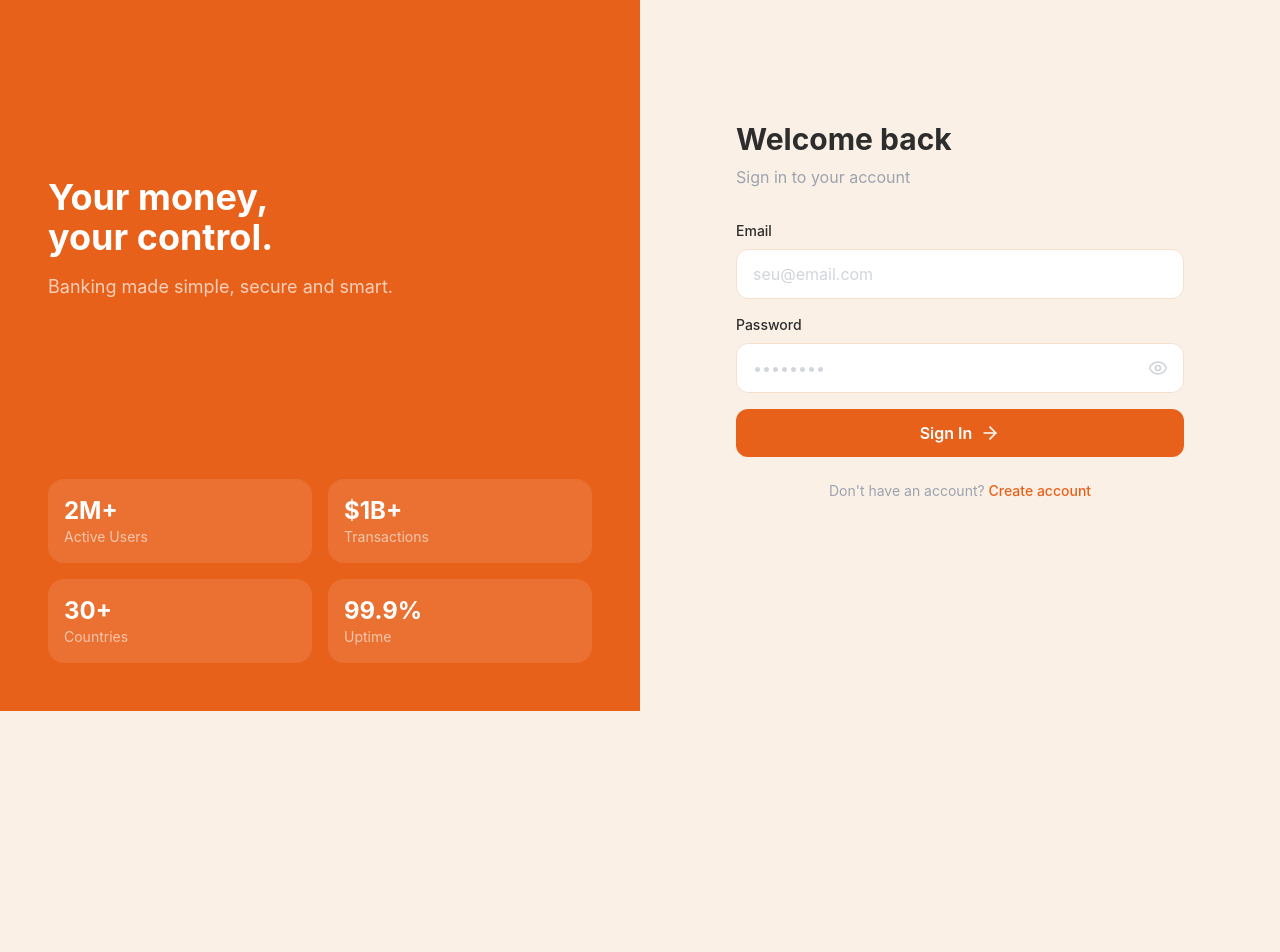
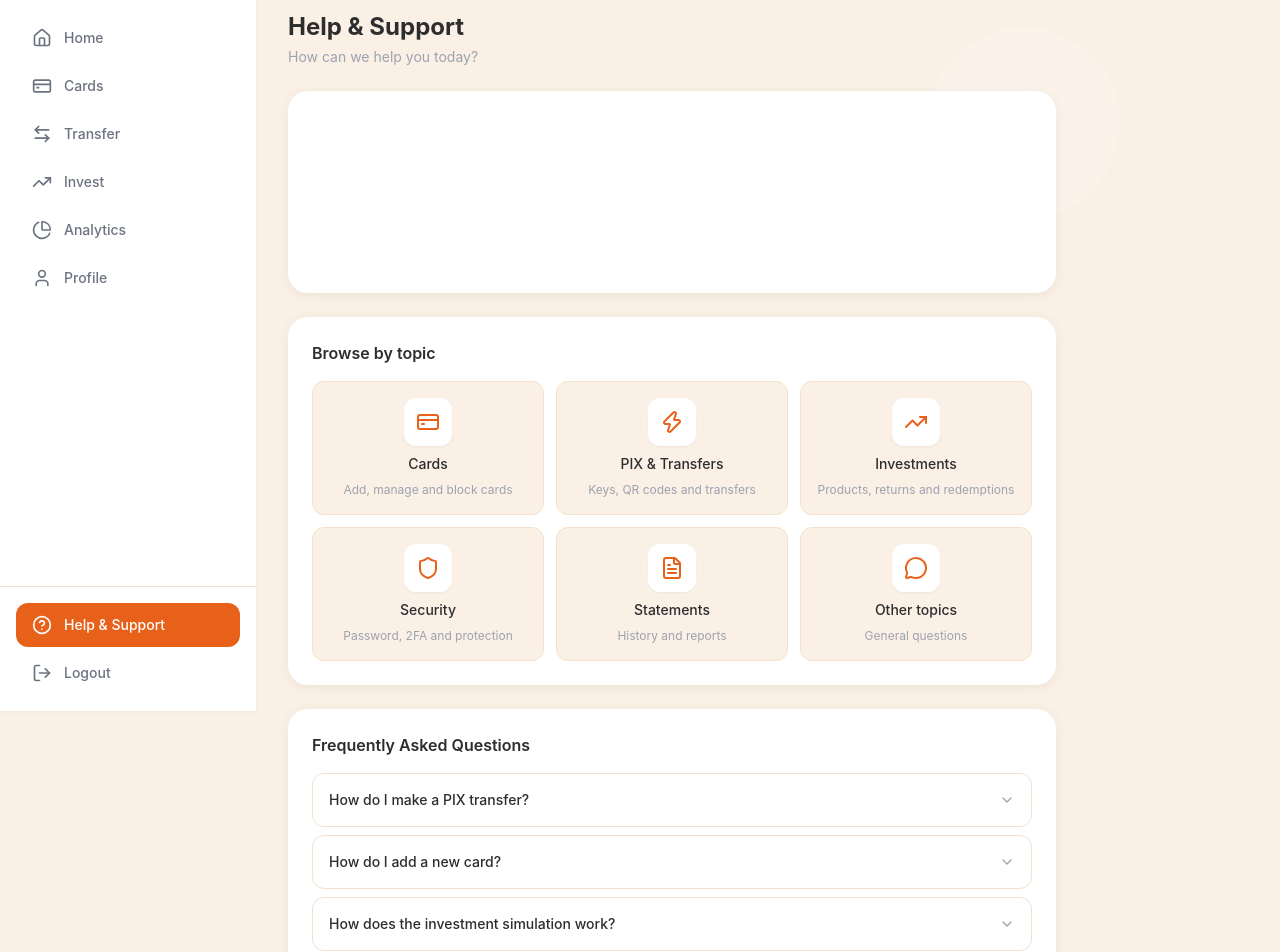
Before and after one commit to LeonardoPigatti/fintech, a React (Vite) app in the folder front/: page /help in a window 1280 px wide. Before the commit this address led to /login. Shown: the part 89-1041 px from the top of the page. Before the commit the page ends 800 px from the top, so only its background shows below. Built offline with nearby package versions, Linux system fonts and the light colour scheme; sample sign-in values are in the browser's storage.

Commit message:
feat: add help and support page with FAQ and contact options

```diff
--- a/front/src/App.tsx
+++ b/front/src/App.tsx
@@ -10,6 +10,7 @@ import ProfilePage from './pages/ProfilePage';
 import AnalyticsPage from './pages/AnalyticsPage';
 import CardsPage from './pages/CardsPage';
 import InvestPage from './pages/InvestPage';
+import HelpPage from './pages/HelpPage';
 
 
 const queryClient = new QueryClient({
@@ -46,6 +47,7 @@ export default function App() {
             <Route path='invest' element={<InvestPage />} />
             <Route path='analytics' element={<AnalyticsPage />} />
             <Route path='profile' element={<ProfilePage />} />
+            <Route path='help' element={<HelpPage />} />
           </Route>
           <Route path='*' element={<Navigate to='/login' replace />} />
         </Routes>
--- a/front/src/components/layout/Sidebar.tsx
+++ b/front/src/components/layout/Sidebar.tsx
@@ -52,10 +52,18 @@ export default function Sidebar() {
       </nav>
 
       <div className='p-4 border-t border-cream-200 space-y-1'>
-        <button className='w-full flex items-center gap-3 px-4 py-3 rounded-xl text-gray-500 hover:text-primary-500 hover:bg-primary-50 transition-all text-sm font-medium'>
+        <NavLink to='/help'
+          className={({ isActive }) =>
+            `w-full flex items-center gap-3 px-4 py-3 rounded-xl transition-all text-sm font-medium ${
+              isActive
+                ? 'bg-primary-500 text-white'
+                : 'text-gray-500 hover:text-primary-500 hover:bg-primary-50'
+            }`
+          }
+        >
           <HelpCircle className='w-5 h-5' />
           Help & Support
-        </button>
+        </NavLink>
         <button onClick={handleLogout}
           className='w-full flex items-center gap-3 px-4 py-3 rounded-xl text-gray-500 hover:text-red-500 hover:bg-red-50 transition-all text-sm font-medium'>
           <LogOut className='w-5 h-5' />
--- /dev/null
+++ b/front/src/pages/HelpPage.tsx
@@ -0,0 +1,142 @@
+import { useState } from 'react';
+import { ChevronDown, ChevronUp, MessageCircle, Phone, Mail, FileText, Shield, CreditCard, Zap, TrendingUp } from 'lucide-react';
+
+const faqs = [
+  {
+    question: 'How do I make a PIX transfer?',
+    answer: 'Go to Transfer & Payments, select the PIX tab, enter the recipient\'s PIX key (email, CPF, phone or random key), enter the amount and confirm.',
+  },
+  {
+    question: 'How do I add a new card?',
+    answer: 'Navigate to My Cards page and click "Add Card". Fill in the card details including type, brand, last four digits and expiry date.',
+  },
+  {
+    question: 'How does the investment simulation work?',
+    answer: 'When you invest, the system applies a daily compound interest rate based on the annual rate of the chosen product. You can redeem at any time and the current value will be credited to your account.',
+  },
+  {
+    question: 'Is my money safe?',
+    answer: 'Yes! All transactions are encrypted with 256-bit SSL. Your data is protected and all operations are logged in our audit system.',
+  },
+  {
+    question: 'How do I share my PIX QR Code?',
+    answer: 'Go to Transfer & Payments, click on the QR Code tab. You will see your personalized QR Code that you can share to receive payments.',
+  },
+  {
+    question: 'How do I view my transaction history?',
+    answer: 'Click on "History" in the sidebar. You can filter by type (deposits, withdrawals, transfers) and search by description or amount.',
+  },
+];
+
+const topics = [
+  { icon: CreditCard, label: 'Cards', description: 'Add, manage and block cards' },
+  { icon: Zap, label: 'PIX & Transfers', description: 'Keys, QR codes and transfers' },
+  { icon: TrendingUp, label: 'Investments', description: 'Products, returns and redemptions' },
+  { icon: Shield, label: 'Security', description: 'Password, 2FA and protection' },
+  { icon: FileText, label: 'Statements', description: 'History and reports' },
+  { icon: MessageCircle, label: 'Other topics', description: 'General questions' },
+];
+
+export default function HelpPage() {
+  const [openFaq, setOpenFaq] = useState<number | null>(null);
+
+  return (
+    <div className='space-y-6 max-w-3xl'>
+      <div>
+        <h1 className='text-2xl font-bold text-dark-800'>Help & Support</h1>
+        <p className='text-gray-400 text-sm mt-1'>How can we help you today?</p>
+      </div>
+
+      {/* Search */}
+      <div className='relative'>
+        <div className='card p-8 bg-primary-500 text-white text-center'>
+          <div className='absolute top-0 right-0 w-48 h-48 bg-white/10 rounded-full -translate-y-16 translate-x-16' />
+          <div className='relative'>
+            <h2 className='text-2xl font-bold mb-2'>How can we help?</h2>
+            <p className='text-white/70 mb-6'>Search our help center or browse topics below</p>
+            <input
+              type='text'
+              placeholder='Search for help...'
+              className='w-full max-w-md bg-white/20 border border-white/30 rounded-xl px-4 py-3 text-white placeholder-white/60 focus:outline-none focus:bg-white/30 transition-colors'
+            />
+          </div>
+        </div>
+      </div>
+
+      {/* Topics */}
+      <div className='card p-6'>
+        <h3 className='font-semibold text-dark-800 mb-4'>Browse by topic</h3>
+        <div className='grid grid-cols-3 gap-3'>
+          {topics.map(({ icon: Icon, label, description }) => (
+            <button key={label}
+              className='flex flex-col items-center gap-2 p-4 rounded-xl bg-cream-100 hover:bg-primary-50 hover:border-primary-200 border border-cream-200 transition-all card-hover text-center'>
+              <div className='w-12 h-12 rounded-xl bg-white flex items-center justify-center shadow-sm'>
+                <Icon className='w-6 h-6 text-primary-500' />
+              </div>
+              <p className='text-sm font-medium text-dark-800'>{label}</p>
+              <p className='text-xs text-gray-400'>{description}</p>
+            </button>
+          ))}
+        </div>
+      </div>
+
+      {/* FAQ */}
+      <div className='card p-6'>
+        <h3 className='font-semibold text-dark-800 mb-4'>Frequently Asked Questions</h3>
+        <div className='space-y-2'>
+          {faqs.map((faq, i) => (
+            <div key={i} className='border border-cream-200 rounded-xl overflow-hidden'>
+              <button
+                onClick={() => setOpenFaq(openFaq === i ? null : i)}
+                className='w-full flex items-center justify-between p-4 text-left hover:bg-cream-50 transition-colors'>
+                <p className='text-sm font-medium text-dark-800 pr-4'>{faq.question}</p>
+                {openFaq === i
+                  ? <ChevronUp className='w-4 h-4 text-primary-500 shrink-0' />
+                  : <ChevronDown className='w-4 h-4 text-gray-400 shrink-0' />}
+              </button>
+              {openFaq === i && (
+                <div className='px-4 pb-4 border-t border-cream-200'>
+                  <p className='text-sm text-gray-500 pt-3'>{faq.answer}</p>
+                </div>
+              )}
+            </div>
+          ))}
+        </div>
+      </div>
+
+      {/* Contact */}
+      <div className='card p-6'>
+        <h3 className='font-semibold text-dark-800 mb-4'>Still need help?</h3>
+        <div className='grid grid-cols-3 gap-4'>
+          <button className='flex flex-col items-center gap-3 p-5 rounded-xl bg-cream-100 hover:bg-primary-50 border border-cream-200 hover:border-primary-200 transition-all card-hover'>
+            <div className='w-12 h-12 rounded-full bg-primary-500 flex items-center justify-center'>
+              <MessageCircle className='w-6 h-6 text-white' />
+            </div>
+            <div className='text-center'>
+              <p className='text-sm font-medium text-dark-800'>Live Chat</p>
+              <p className='text-xs text-gray-400'>Available 24/7</p>
+            </div>
+          </button>
+          <button className='flex flex-col items-center gap-3 p-5 rounded-xl bg-cream-100 hover:bg-primary-50 border border-cream-200 hover:border-primary-200 transition-all card-hover'>
+            <div className='w-12 h-12 rounded-full bg-green-500 flex items-center justify-center'>
+              <Phone className='w-6 h-6 text-white' />
+            </div>
+            <div className='text-center'>
+              <p className='text-sm font-medium text-dark-800'>Phone</p>
+              <p className='text-xs text-gray-400'>0800 123 4567</p>
+            </div>
+          </button>
+          <button className='flex flex-col items-center gap-3 p-5 rounded-xl bg-cream-100 hover:bg-primary-50 border border-cream-200 hover:border-primary-200 transition-all card-hover'>
+            <div className='w-12 h-12 rounded-full bg-blue-500 flex items-center justify-center'>
+              <Mail className='w-6 h-6 text-white' />
+            </div>
+            <div className='text-center'>
+              <p className='text-sm font-medium text-dark-800'>Email</p>
+              <p className='text-xs text-gray-400'>support@finbank.com</p>
+            </div>
+          </button>
+        </div>
+      </div>
+    </div>
+  );
+}
```
